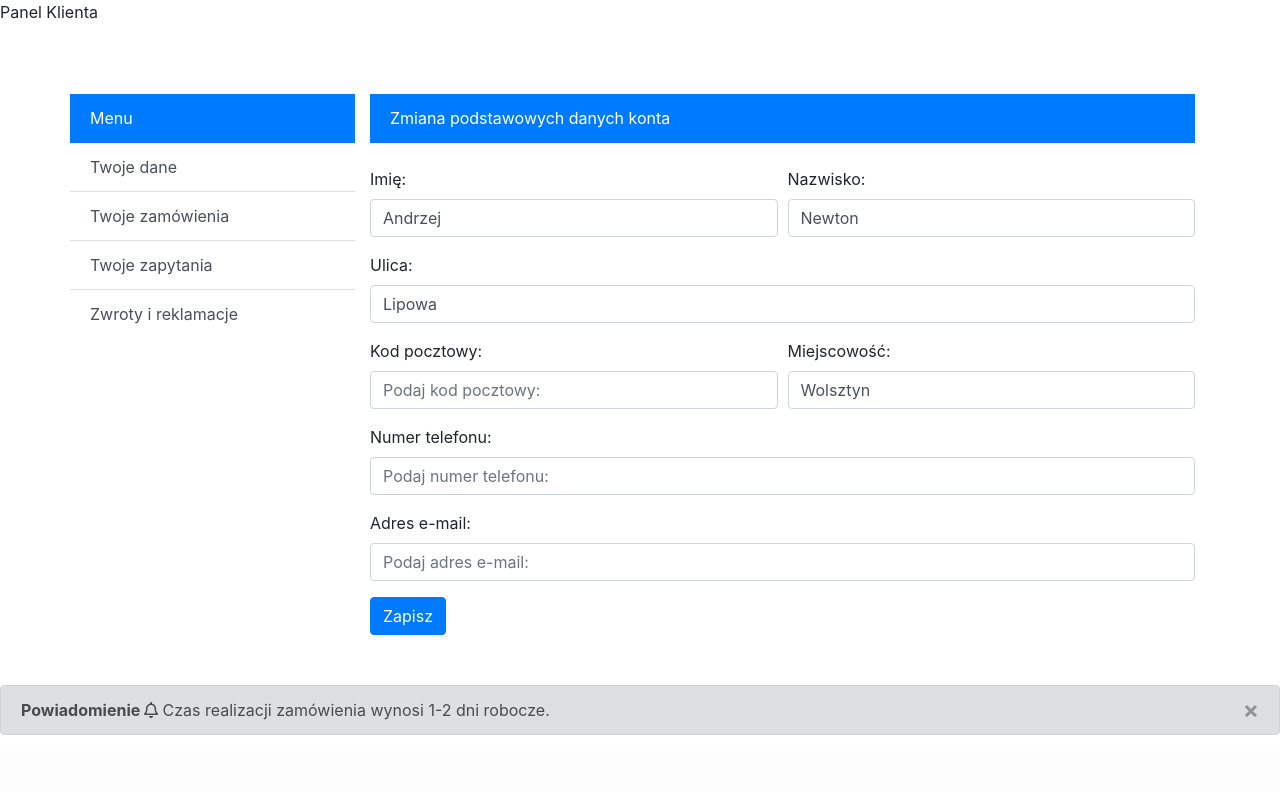
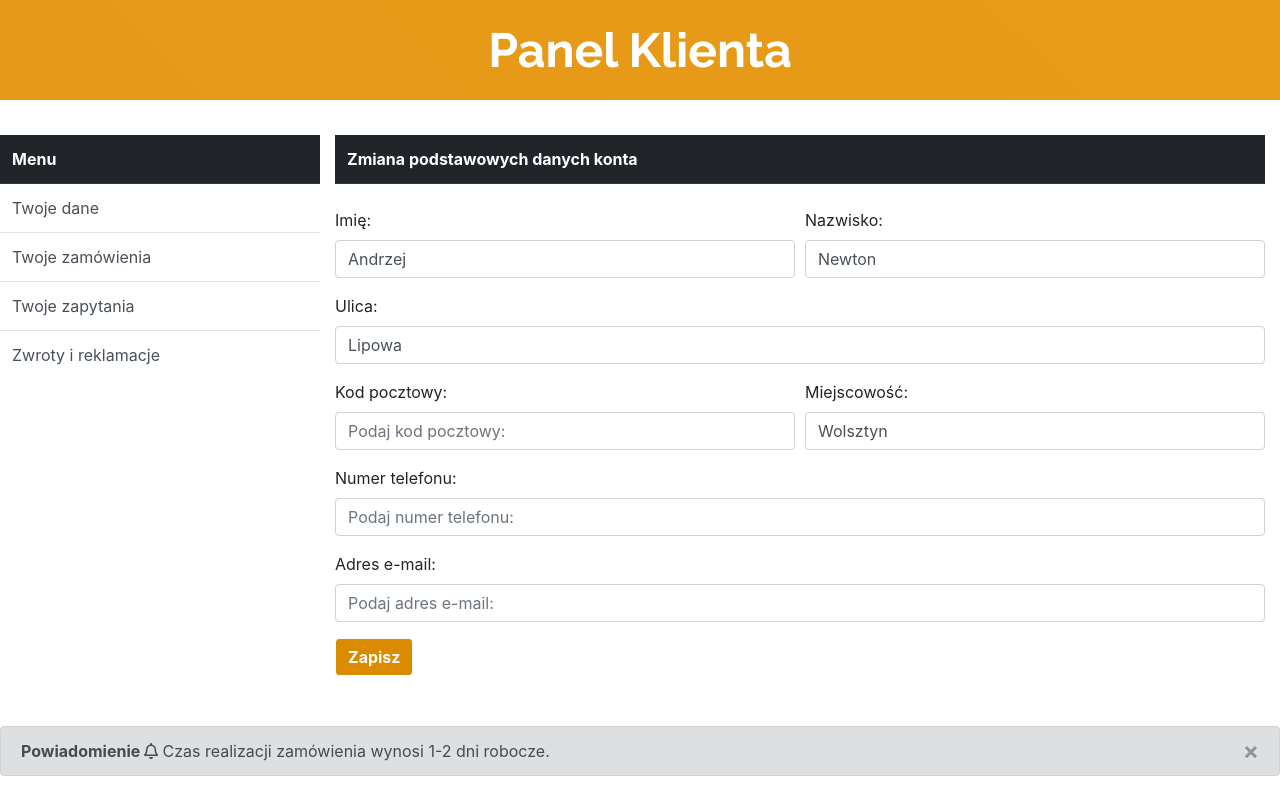
Before and after one commit to amirunpri2018/project-uz, a PHP site: page /panelklienta/dane.php in a window 1280 px wide. Shown: the part 190-982 px from the top of the page. Before the commit the page ends 925 px from the top, so only its background shows below. Run offline with PHP 8.4, Linux system fonts and the light colour scheme; data comes from the database, SQL or seed files in the repository; some libraries are stand-ins or nearby versions.

Commit message:
Edycja pliku stylów CSS
1. Edycja CSS pod Panel Klienta

```diff
--- a/produkty/css/style.css
+++ b/produkty/css/style.css
@@ -71,10 +71,9 @@
 
   .order_container
   {
-
     padding-left: 15px;
-    max-width: 1140px!important;
-    padding-top: 70px;
+    max-width: 1350px!important;
+    padding-top: 35px;
   }
 }
 
@@ -168,7 +167,8 @@
       text-align: center;
       padding-top: 75px;
       font-weight: bold;
-      color: white; }
+      color: white;
+    }
   main#main #box1 {
     width: 60%;
     margin: 70px auto;
@@ -421,6 +421,29 @@
     #main_start .notification {
       width: 93% !important; }}
 
+#main_start .img .tekst {
+  font-size: 48px;
+  font-family: Raleway;
+  text-align: center;
+  padding-top: 14px;
+  font-weight: bold;
+  color: white;
+}
+
+#main_start .img {
+  width: 100%;
+  filter: brightness(105%);
+  background: #d98600;
+  background: -webkit-gradient(left bottom, right top, color-stop(0%, #d98600), color-stop(100%, #db8b00));
+  background: linear-gradient(45deg, #d98600 0%, #db8b00 100%);
+  background-size: auto;
+  filter: progid:DXImageTransform.Microsoft.gradient( startColorstr='#d98600', endColorstr='#db8b00', GradientType=1 );
+  filter: progid:DXImageTransform.Microsoft.gradient( startColorstr='#e8ae4b', endColorstr='#e38b20', GradientType=1 );
+  height: 100px;
+  background-size: cover;
+  opacity: 0.9;
+}
+
 @media (max-width: 991px) {
   #main_start {
     padding-top: 60px;
@@ -534,3 +557,67 @@
     margin-top: 30px;
   }
 }
+
+.row .list-group-item {
+  padding: .75rem;
+}
+
+.row .list-group-item.active {
+  font-weight: bold;
+  background-color: #212529;
+  border-color: #32383e;
+}
+
+.row .table thead th {
+  border-bottom: none;
+}
+
+.nav-link a:hover {
+  color: inherit;
+  text-decoration: none;
+}
+
+.nav-link a {
+  color: inherit;
+  text-decoration: none;
+}
+
+.row .form-control:focus{
+  border-color: #d98600;
+  box-shadow: inset 0 1px 1px rgba(0, 0, 0, 0.075), 0 0 8px #db8b00;
+}
+
+.row form button{
+  border-color: unset; /*#b96500;*/
+  background-color: #db8b00;
+  font-weight: bold;
+}
+
+.row form button:hover{
+  border-color: unset; /*#b96500;*/
+  background-color: #b96500;
+  font-weight: bold;
+}
+
+#main_start div.container.order_container div.row div.col-md-9 table.table.table-hover tbody tr.clickable-row {
+  cursor: pointer;
+}
+
+#main_start #textAreaTrescWiadomosci {
+  resize: none;
+  height: 300px;
+  width: 530px;
+}
+
+#main_start div.container.order_container div.row div.col-md-9 div.form-group button.btn.btn-primary {
+  margin-top: .75rem;
+  border-color: unset; /*#b96500;*/
+  background-color: #db8b00;
+  font-weight: bold;
+}
+
+#main_start div.container.order_container div.row div.col-md-9 div.form-group button.btn.btn-primary:hover{
+  border-color: unset; /*#b96500;*/
+  background-color: #b96500;
+  font-weight: bold;
+}
```
